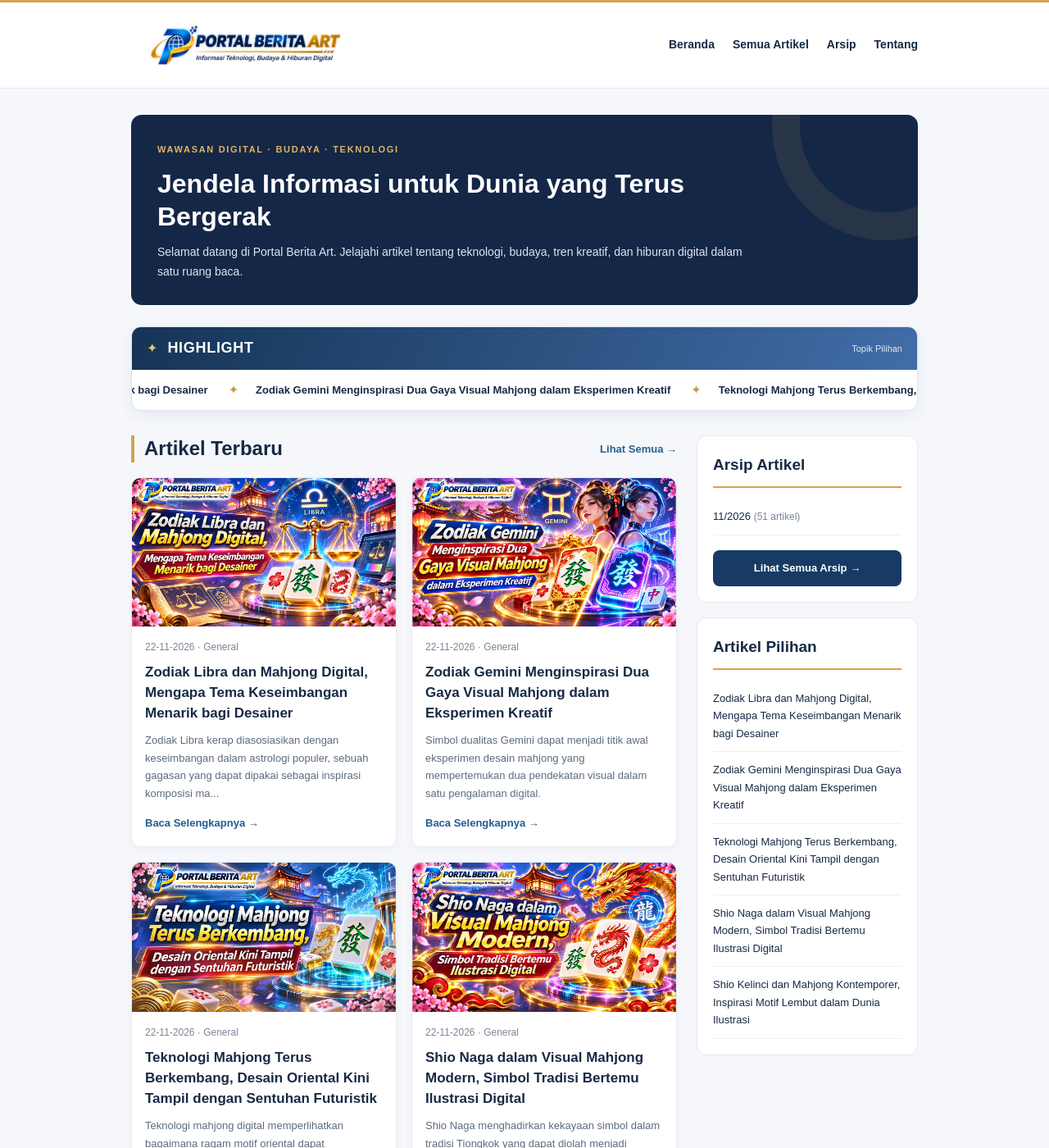
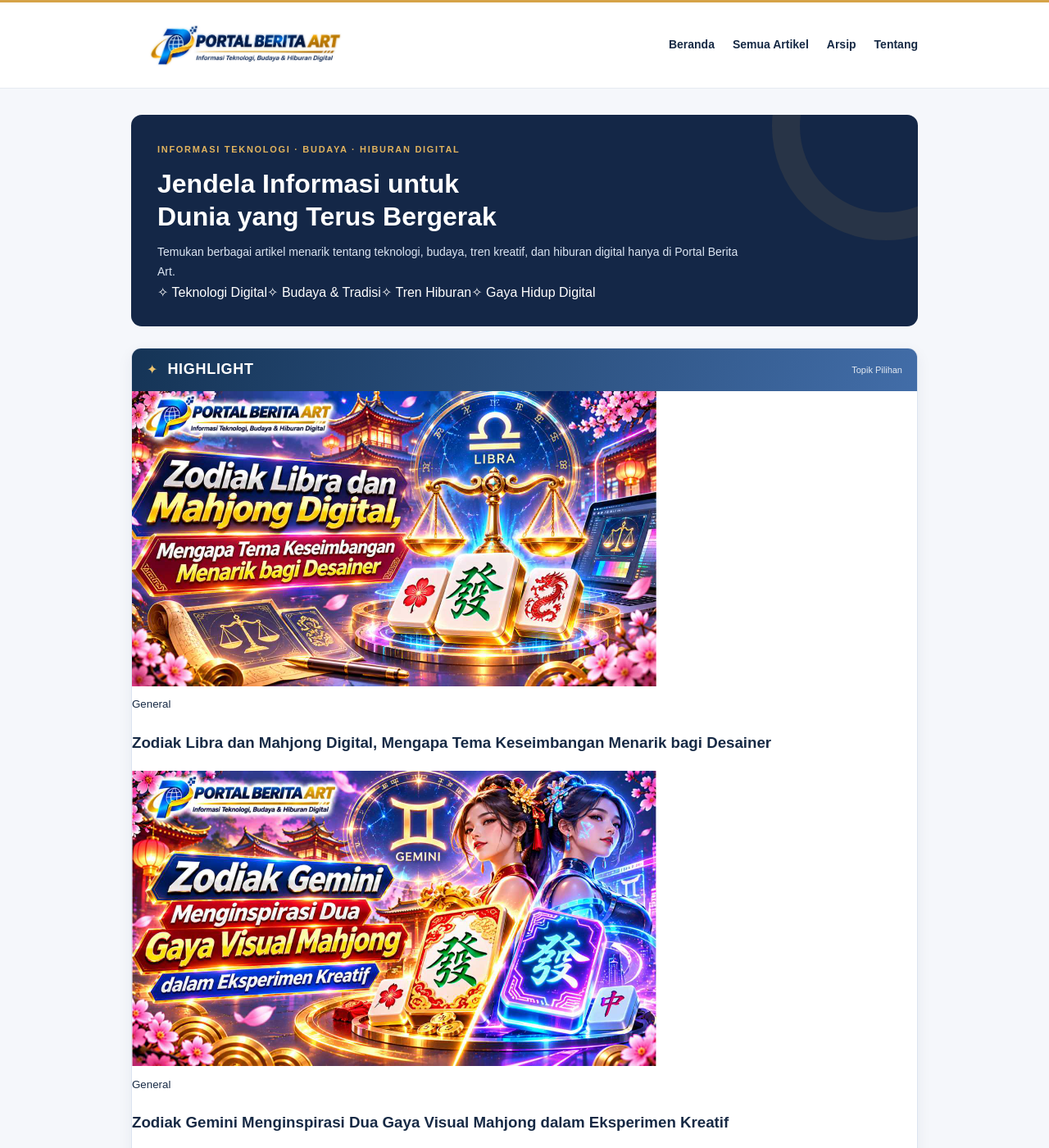
Before and after one commit to portalberita-art/portalberita-art.github.io, a Jekyll site: the page built from index.html, in a window 1280 px wide and 1400 px high. Shown: the whole window at 82% size. Built offline with Jekyll 4.4.1, drawn with Linux system fonts in a browser that asks for light colours; some of the changed text lies outside the part shown.

Commit message:
Update index.html

```diff
--- a/index.html
+++ b/index.html
@@ -2,9 +2,27 @@
 layout: default
 title: Beranda
 ---
-<section class="welcome"><span class="eyebrow">WAWASAN DIGITAL · BUDAYA · TEKNOLOGI</span><h1>Jendela Informasi untuk Dunia yang Terus Bergerak</h1><p>Selamat datang di Portal Berita Art. Jelajahi artikel tentang teknologi, budaya, tren kreatif, dan hiburan digital dalam satu ruang baca.</p></section>
+<section class="welcome" aria-label="Selamat datang di Portal Berita Art">
+  <span class="eyebrow">INFORMASI TEKNOLOGI · BUDAYA · HIBURAN DIGITAL</span>
+  <h1>Jendela Informasi untuk<br><strong>Dunia yang Terus Bergerak</strong></h1>
+  <p>Temukan berbagai artikel menarik tentang teknologi, budaya, tren kreatif, dan hiburan digital hanya di Portal Berita Art.</p>
+  <div class="hero-topics"><a href="{{ '/artikel/' | relative_url }}">✧ Teknologi Digital</a><a href="{{ '/artikel/' | relative_url }}">✧ Budaya &amp; Tradisi</a><a href="{{ '/artikel/' | relative_url }}">✧ Tren Hiburan</a><a href="{{ '/artikel/' | relative_url }}">✧ Gaya Hidup Digital</a></div>
+</section>
 {% if site.posts.size > 0 %}
-<section class="highlight" aria-label="Highlight artikel"><div class="highlight-head"><span class="spark">✦</span><h2>Highlight</h2><span>Topik Pilihan</span></div><div class="ticker"><div class="ticker-track">{% for post in site.posts limit:6 %}<a href="{{ post.url | relative_url }}">{{ post.title | escape }} <span>✦</span></a>{% endfor %}{% for post in site.posts limit:6 %}<a href="{{ post.url | relative_url }}" aria-hidden="true" tabindex="-1">{{ post.title | escape }} <span>✦</span></a>{% endfor %}</div></div></section>
+<section class="highlight" aria-label="Highlight artikel">
+  <div class="highlight-head"><span class="spark">✦</span><h2>Highlight</h2><span>Topik Pilihan</span></div>
+  <div class="highlight-cards">
+    {% assign selected = site.posts | where: 'featured', true %}
+    {% if selected.size == 0 %}{% assign selected = site.posts %}{% endif %}
+    {% for post in selected limit:4 %}
+    <a class="highlight-card" href="{{ post.url | relative_url }}">
+      {% if post.image %}<img src="{{ post.image | relative_url }}" alt="{{ post.title | escape }}" loading="lazy" width="640" height="360">{% endif %}
+      <div class="highlight-card-body"><small>{{ post.categories | first | default: 'General' }}</small><h3>{{ post.title | escape }}</h3></div>
+    </a>
+    {% endfor %}
+  </div>
+</section>
 {% endif %}
-<div class="content-grid"><section id="artikel-terbaru"><div class="section-title"><h2>Artikel Terbaru</h2><a href="{{ '/artikel/' | relative_url }}">Lihat Semua →</a></div><div class="cards">{% for post in site.posts limit:10 %}<article class="story-card">{% if post.image %}<a href="{{ post.url | relative_url }}"><img src="{{ post.image | relative_url }}" alt="{{ post.title | escape }}" loading="lazy" width="640" height="360"></a>{% endif %}<div class="story-body"><p class="post-meta">{{ post.date | date: '%d-%m-%Y' }} · {{ post.categories | first | default: 'Artikel' }}</p><h3><a href="{{ post.url | relative_url }}">{{ post.title | escape }}</a></h3><p>{{ post.description | default: post.excerpt | strip_html | truncate: 145 }}</p><a class="read" href="{{ post.url | relative_url }}">Baca Selengkapnya →</a></div></article>{% else %}<p>Belum ada artikel yang diterbitkan.</p>{% endfor %}</div><a class="all-link" href="{{ '/artikel/' | relative_url }}">Lihat Semua Artikel →</a></section>
+<div class="content-grid">
+<section id="artikel-terbaru"><div class="section-title"><h2>Artikel Terbaru</h2><a href="{{ '/artikel/' | relative_url }}">Lihat Semua →</a></div><div class="cards">{% for post in site.posts limit:10 %}<article class="story-card">{% if post.image %}<a href="{{ post.url | relative_url }}"><img src="{{ post.image | relative_url }}" alt="{{ post.title | escape }}" loading="lazy" width="640" height="360"></a>{% endif %}<div class="story-body"><p class="post-meta">{{ post.date | date: '%d-%m-%Y' }} · {{ post.categories | first | default: 'Artikel' }}</p><h3><a href="{{ post.url | relative_url }}">{{ post.title | escape }}</a></h3><p>{{ post.description | default: post.excerpt | strip_html | truncate: 145 }}</p><a class="read" href="{{ post.url | relative_url }}">Baca Selengkapnya →</a></div></article>{% else %}<p>Belum ada artikel yang diterbitkan.</p>{% endfor %}</div><a class="all-link" href="{{ '/artikel/' | relative_url }}">Lihat Semua Artikel →</a></section>
 <aside class="sidebar"><section class="side-panel"><h2>Arsip Artikel</h2>{% assign months = site.posts | group_by_exp: 'post', "post.date | date: '%Y-%m'" %}<ul>{% for month in months limit:12 %}{% assign first = month.items.first %}<li><a href="{{ '/arsip/' | relative_url }}#bulan-{{ month.name }}">{{ first.date | date: '%m/%Y' }} <small>({{ month.items.size }} artikel)</small></a></li>{% endfor %}</ul><a class="panel-button" href="{{ '/arsip/' | relative_url }}">Lihat Semua Arsip →</a></section><section class="side-panel"><h2>Artikel Pilihan</h2><ul>{% assign selected = site.posts | where: 'featured', true %}{% if selected.size == 0 %}{% assign selected = site.posts %}{% endif %}{% for post in selected limit:5 %}<li><a href="{{ post.url | relative_url }}">{{ post.title | escape }}</a></li>{% endfor %}</ul></section></aside></div>
```
